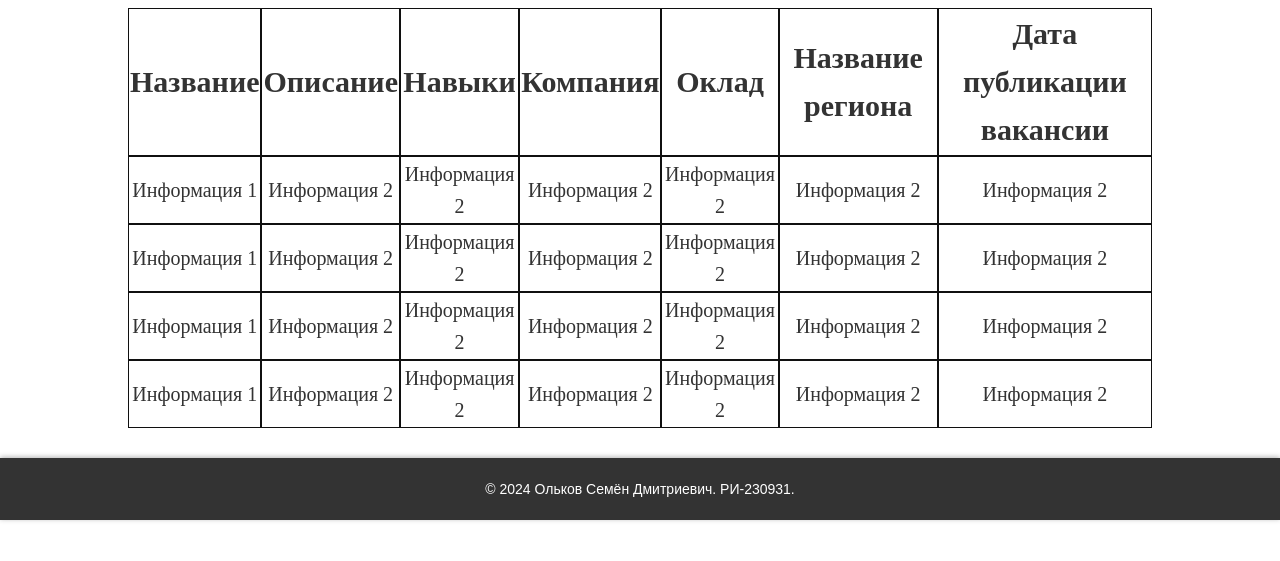
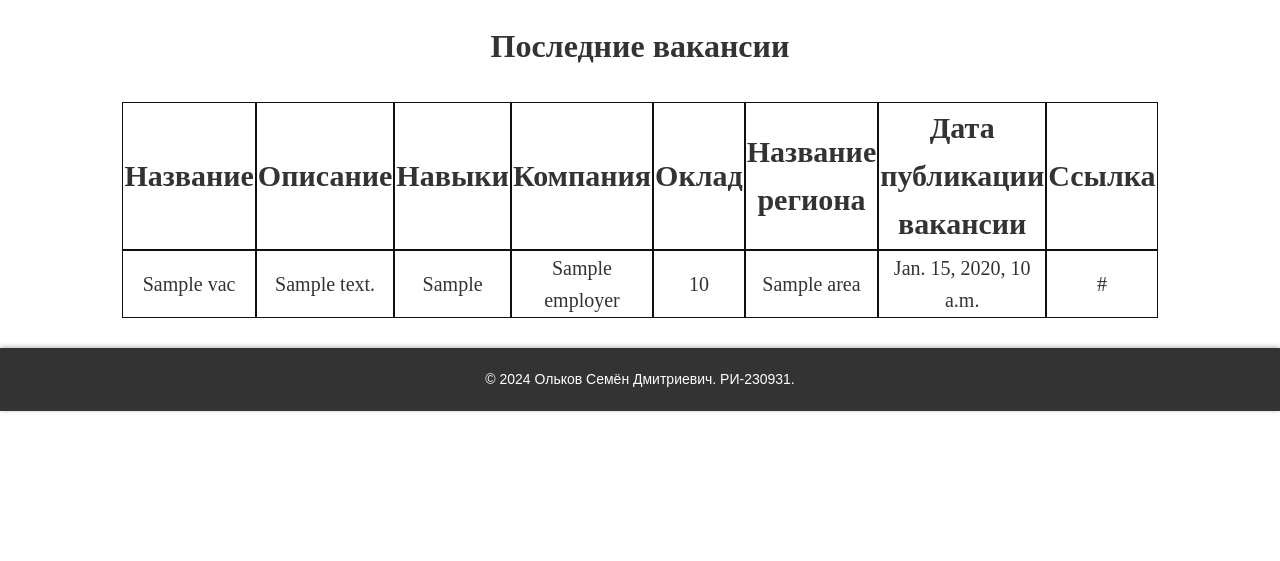
Before and after one commit to SemenOlkov/djangoulearn, a Django app: template djangoapp/djapp/templates/last_vacs.html in a window 1280 px wide. Shown: the part 79-640 px from the top of the page. Run offline with Django 5.2, Linux system fonts and the light colour scheme; the template is opened without the code that fills it: most values are stand-ins (such as "Sample title", 1, 10 or a date in 2020); some web fonts are replaced.

Commit message:
Add files via upload

```diff
--- a/djangoapp/djapp/templates/last_vacs.html
+++ b/djangoapp/djapp/templates/last_vacs.html
@@ -8,6 +8,7 @@
     <main>
         <div class="wrapper">
             <div class="table-container">
+                <h1 style="justify-self: center;">Последние вакансии</h1>
                 <table class="doublecolumn">
                     <tr>
                         <th>Название</th>
@@ -17,43 +18,20 @@
                         <th>Оклад</th>
                         <th>Название региона</th>
                         <th>Дата публикации вакансии</th>
+                        <th>Ссылка</th>
                     </tr>
-                    <tr>
-                        <td>Информация 1</td>
-                        <td>Информация 2</td>
-                        <td>Информация 2</td>
-                        <td>Информация 2</td>
-                        <td>Информация 2</td>
-                        <td>Информация 2</td>
-                        <td>Информация 2</td>
-                    </tr>
-                    <tr>
-                        <td>Информация 1</td>
-                        <td>Информация 2</td>
-                        <td>Информация 2</td>
-                        <td>Информация 2</td>
-                        <td>Информация 2</td>
-                        <td>Информация 2</td>
-                        <td>Информация 2</td>
-                    </tr>
-                    <tr>
-                        <td>Информация 1</td>
-                        <td>Информация 2</td>
-                        <td>Информация 2</td>
-                        <td>Информация 2</td>
-                        <td>Информация 2</td>
-                        <td>Информация 2</td>
-                        <td>Информация 2</td>
-                    </tr>
-                    <tr>
-                        <td>Информация 1</td>
-                        <td>Информация 2</td>
-                        <td>Информация 2</td>
-                        <td>Информация 2</td>
-                        <td>Информация 2</td>
-                        <td>Информация 2</td>
-                        <td>Информация 2</td>
-                    </tr>
+                    {% for i in vacs %}
+                        <tr>
+                            <td>{{ i.name }}</td>
+                            <td>{{ i.description }}</td>
+                            <td>{{ i.key_skills }}</td>
+                            <td>{{ i.employer }}</td>
+                            <td>{{ i.salary }}</td>
+                            <td>{{ i.area }}</td>
+                            <td>{{ i.published_at }}</td>
+                            <td>{{ i.alternate_url }}</td>
+                        </tr>
+                    {% endfor %}
                 </table>
             </div>
         </div>
```
Also changed, not shown: djangoapp/djapp/admin.py (+6 -3 lines), djangoapp/djapp/models.py (+8 -8 lines), djangoapp/djapp/views.py (+40 -1 lines), djangoapp/db.sqlite3, djangoapp/djapp/migrations/0002_salarydata_delete_city_delete_skill.py (added).
